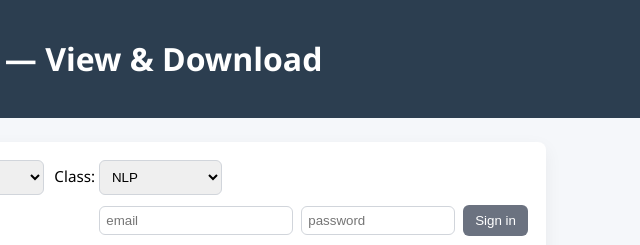
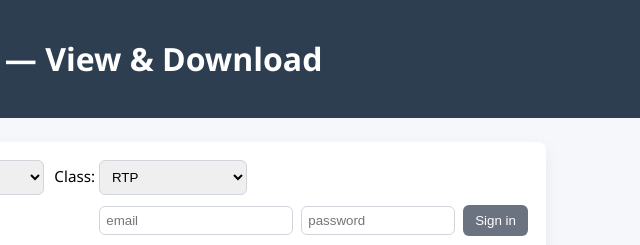
Before and after one commit to Dinesh566734/Attendance, a plain HTML site: page 3rdYear/CSE/absent.html in a window 1280 px wide. Shown: the top 245 px of the page, 612-1252 px from the left. Drawn offline with Linux system fonts and the light colour scheme; no server answers.

Commit message:
Update subjects for each day in absent.html

```diff
--- a/3rdYear/CSE/absent.html
+++ b/3rdYear/CSE/absent.html
@@ -105,12 +105,78 @@
   ];
 
   const subjectsByDay = {
-    'Monday': ['NLP', 'CN', 'DEV-OPS', 'DEV-OPSLAB'],
-    'Tuesday': ['DEV-OPS', 'CN', 'IP', 'ACS-LAB'],
-    'Wednesday': ['NLP', 'DAA', 'IP', 'UI'],
-    'Thursday': ['CN-Lab', 'DAA','IPR'],
-    'Friday': ['NLP', 'DAA','IP','Hackathon'],
-    'Saturday': []
+    'Monday': ['RTP',
+  'FSD',
+  'ES',
+  'AI',
+  'AI Lab',
+  'FLAT',
+  'DT',
+  'DT ASSIGNMENT',
+  'FSD Lab',
+  'SPORTS',
+  'ML Theory & Lab',
+  'LIBRARY'],
+    'Tuesday': ['RTP',
+  'FSD',
+  'ES',
+  'AI',
+  'AI Lab',
+  'FLAT',
+  'DT',
+  'DT ASSIGNMENT',
+  'FSD Lab',
+  'SPORTS',
+  'ML Theory & Lab',
+  'LIBRARY'],
+    'Wednesday': ['RTP',
+  'FSD',
+  'ES',
+  'AI',
+  'AI Lab',
+  'FLAT',
+  'DT',
+  'DT ASSIGNMENT',
+  'FSD Lab',
+  'SPORTS',
+  'ML Theory & Lab',
+  'LIBRARY'],
+    'Thursday': ['RTP',
+  'FSD',
+  'ES',
+  'AI',
+  'AI Lab',
+  'FLAT',
+  'DT',
+  'DT ASSIGNMENT',
+  'FSD Lab',
+  'SPORTS',
+  'ML Theory & Lab',
+  'LIBRARY'],
+    'Friday': ['RTP',
+  'FSD',
+  'ES',
+  'AI',
+  'AI Lab',
+  'FLAT',
+  'DT',
+  'DT ASSIGNMENT',
+  'FSD Lab',
+  'SPORTS',
+  'ML Theory & Lab',
+  'LIBRARY'],
+    'Saturday': ['RTP',
+  'FSD',
+  'ES',
+  'AI',
+  'AI Lab',
+  'FLAT',
+  'DT',
+  'DT ASSIGNMENT',
+  'FSD Lab',
+  'SPORTS',
+  'ML Theory & Lab',
+  'LIBRARY']
   };
 
   // DOM
```
